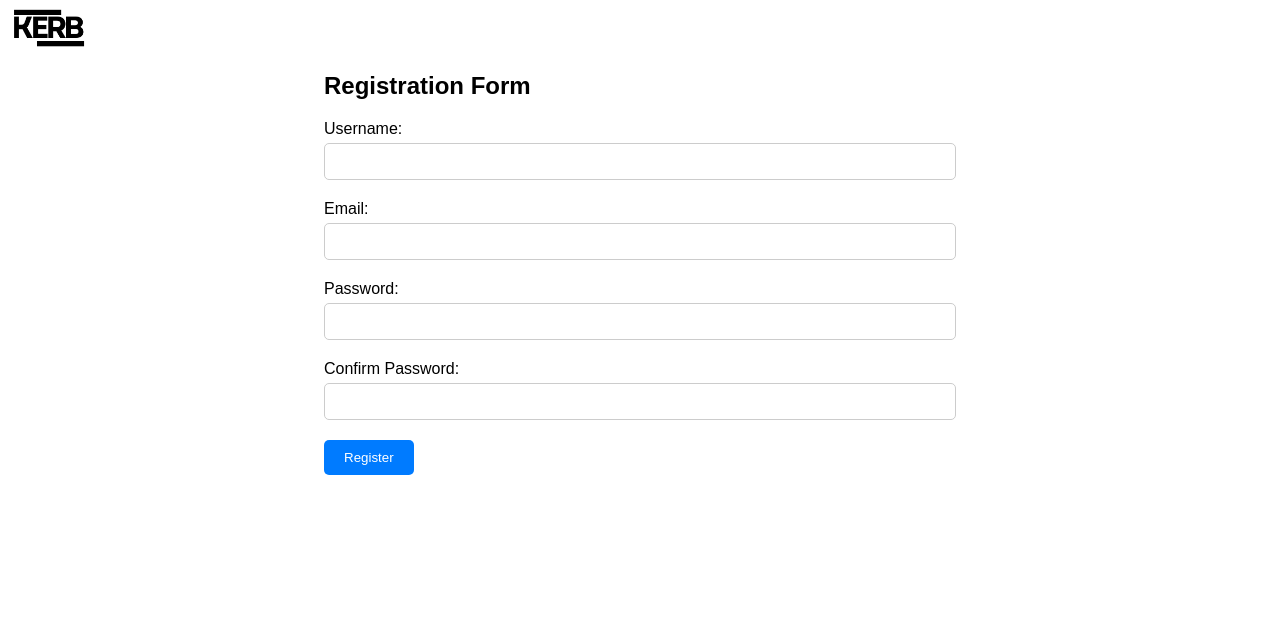
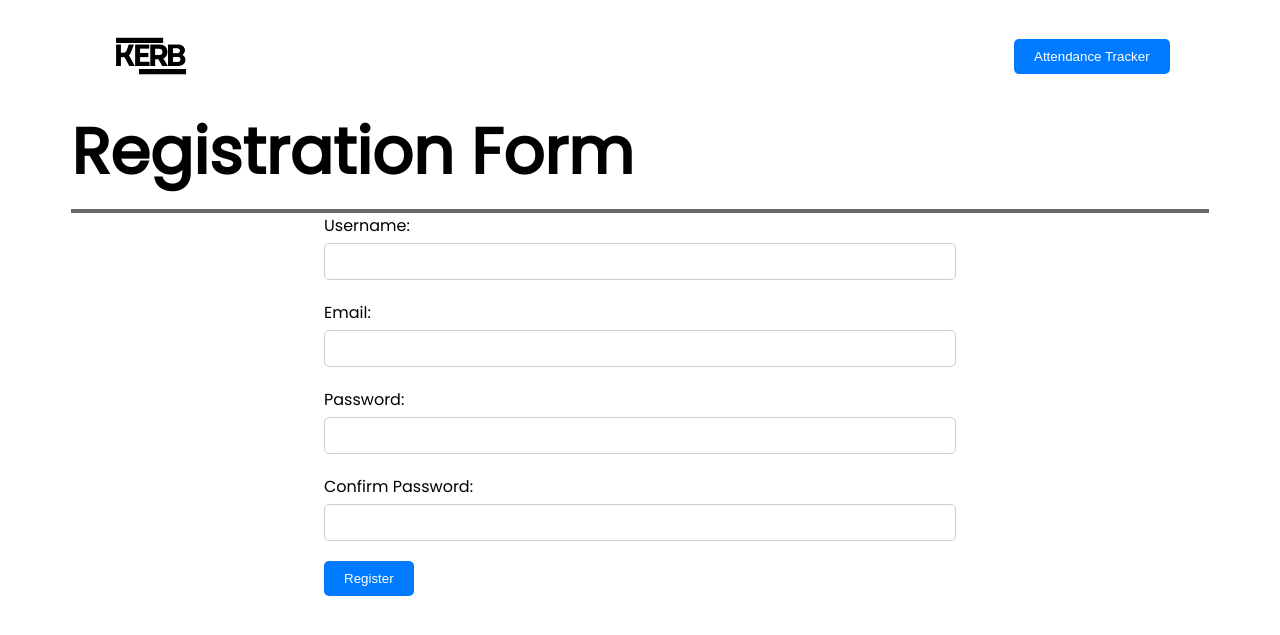
Before and after one commit to kerbs001/ImageInsight, a Python web app: template app/templates/index.html in a window 1280 px wide. Shown: the top 635 px of the page. Run offline with Jinja, Linux system fonts and the light colour scheme; the template is opened without the code that fills it, so the values that code supplies are empty.

Commit message:
.gitignore

```diff
--- a/app/templates/index.html
+++ b/app/templates/index.html
@@ -7,14 +7,16 @@
     <link rel="stylesheet" href="styles.css">
 </head>
 <body>
-    <div class="header">
-        <img src="images/logo_light.png" alt="Logo" class="logo">
+    <div class="desktop-nav">
+        <img src="images/logo-light.png" alt="Logo" class="logo">
+        <button class="nav-button">Attendance Tracker</button>
+    </div>
 
-
+    <div class="title">
+        <h2>Registration Form</h2>
     </div>
 
     <div class="container">
-        <h2>Registration Form</h2>
         <form id="registrationForm" action="#" method="post">
             <div class="form-group">
                 <label for="username">Username:</label>
--- a/app/templates/styles.css
+++ b/app/templates/styles.css
@@ -1,15 +1,39 @@
+@import url('https://fonts.googleapis.com/css2?family=Poppins&display=swap');
+
 body {
-    font-family: Arial, sans-serif;
+    font-family: Poppins, sans-serif;
 }
 
 .logo {
     width: 80px;
     height: 40px;
+    margin-left: 8vw;
+    align-self: center;
 }
 
-.header {
+.desktop-nav {
+    display: flex;
+    justify-content: space-around;
+    height: 12vh;
+}
 
+.title {
+    width: 90%;
+    margin: 0 auto;
+    border-bottom: 4px solid dimgray;
 }
+
+h2 {
+    margin: 0;
+    font-size: 64px;
+    margin-bottom: 10px;
+}
+
+.nav-button {
+    margin: auto;
+    margin-right: 8vw;
+}
+
 .container {
     width: 50%;
     margin: 0 auto;
--- a/requirements.txt
+++ b/requirements.txt
@@ -2,6 +2,6 @@ Flask==2.0.1
 Flask-SQLAlchemy==3.0.0
 Flask-Migrate==3.0.1
 Flask-WTF==0.15.1
-opencv-python==4.5.3.56
-numpy==1.21.2
-tensorflow==2.6.0
+opencv-python
+numpy==1.26.4
+tensorflow
```
Also changed, not shown: app/templates/images/logo-dark.png (added), app/templates/images/logo-light.png (added), app/templates/images/logo_dark.png (deleted), app/templates/images/logo_light.png (deleted).
